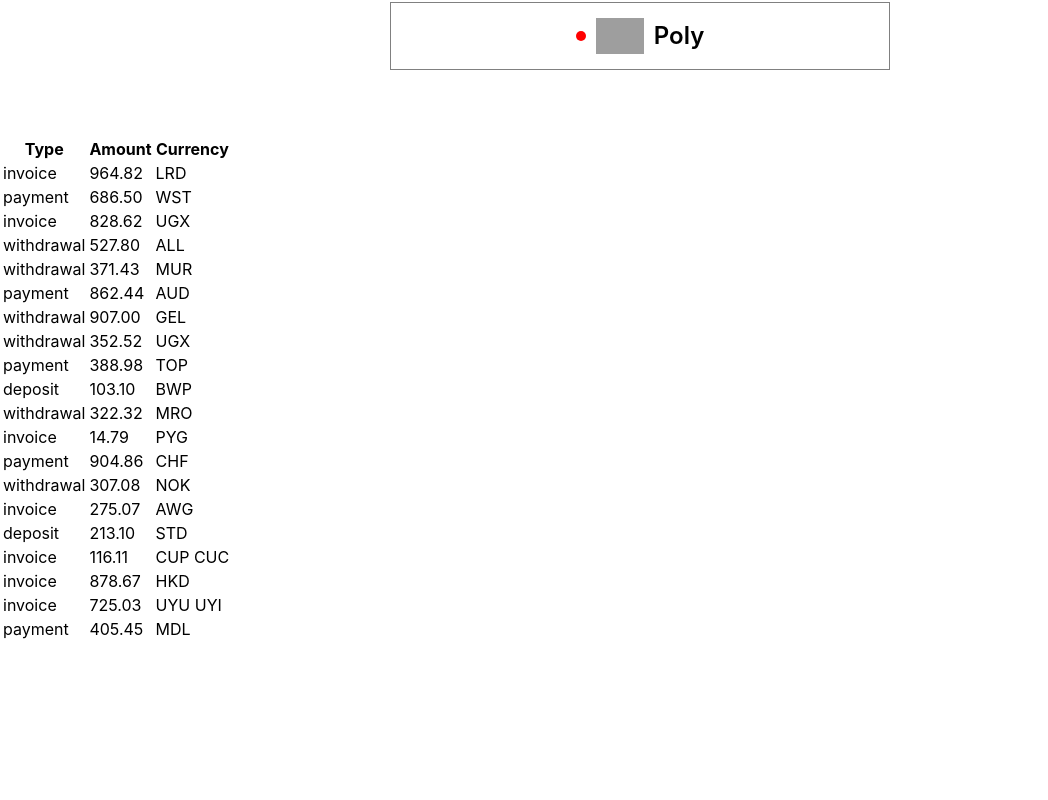
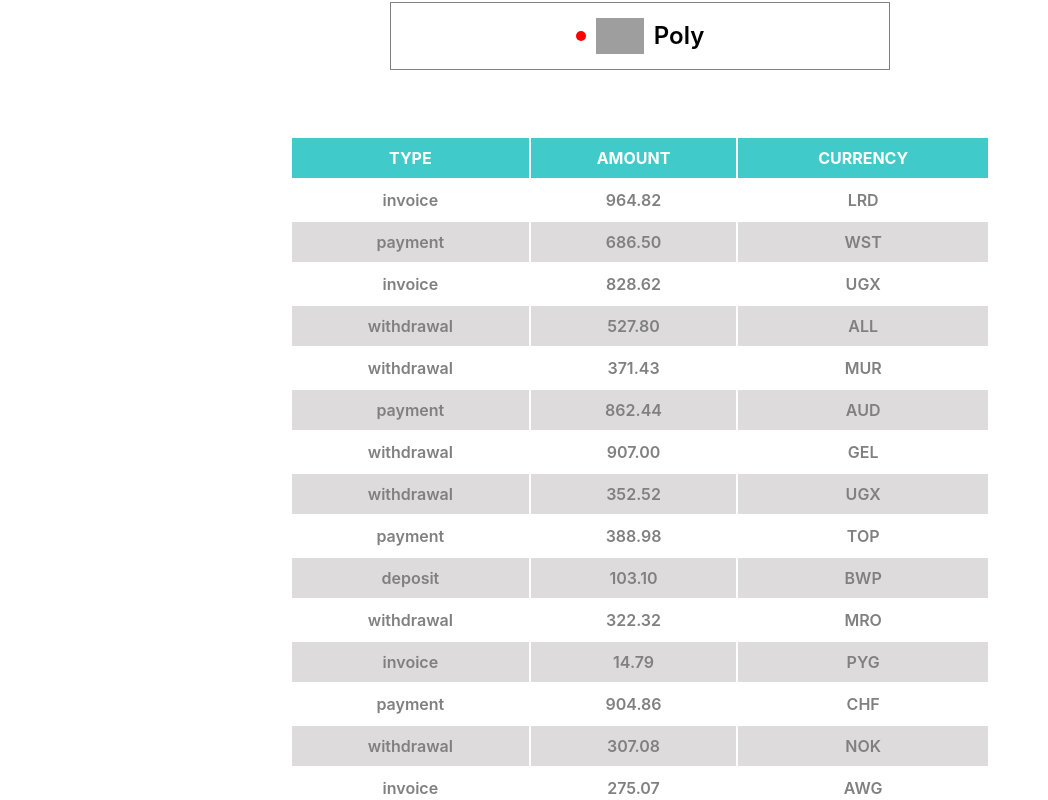
Before and after one commit to simplyNastya/goit-react-hw-01-components, a React (Create React App) app: page / in a window 1280 px wide. Shown: the part 960-1760 px from the top of the page, without its empty margins (0-1048 px from the left). Before the commit the page ends 1602 px from the top, so only its background shows below. Built offline with nearby package versions, Linux system fonts and the light colour scheme; grey boxes are pictures that could not be loaded.

Commit message:
Refactored code
Added styles to 4 task

```diff
--- a/src/components/TransactionHistory/TransactionHistory.jsx
+++ b/src/components/TransactionHistory/TransactionHistory.jsx
@@ -7,12 +7,12 @@ const TransactionHistory = ({ items }) => {
     <TransactionItem key={id} type={type} amount={amount} currency={currency} />
   ));
   return (
-    <table className="transaction-history">
-      <thead>
-        <tr>
-          <th>Type</th>
-          <th>Amount</th>
-          <th>Currency</th>
+    <table className={styles.table}>
+      <thead className={styles.tableHead}>
+        <tr className={styles.tableRow}>
+          <th className={styles.tableCell}>Type</th>
+          <th className={styles.tableCell}>Amount</th>
+          <th className={styles.tableCell}>Currency</th>
         </tr>
       </thead>
 
--- a/src/components/TransactionHistory/TransactionItem/TransactionItem.jsx
+++ b/src/components/TransactionHistory/TransactionItem/TransactionItem.jsx
@@ -3,10 +3,10 @@ import styles from './transactionItem.module.css';
 
 const TransactionItem = ({ id, type, amount, currency }) => {
   return (
-    <tr key={id}>
-      <td>{type}</td>
-      <td>{amount}</td>
-      <td>{currency}</td>
+    <tr key={id} className={styles.tableRow}>
+      <td className={styles.tableDataCell}>{type}</td>
+      <td className={styles.tableDataCell}>{amount}</td>
+      <td className={styles.tableDataCell}>{currency}</td>
     </tr>
   );
 };
--- a/src/components/TransactionHistory/TransactionItem/transactionItem.module.css
+++ b/src/components/TransactionHistory/TransactionItem/transactionItem.module.css
@@ -0,0 +1,12 @@
+.tableDataCell {
+    padding-top: 10px;
+    padding-bottom: 10px;
+
+    font-weight: 600;
+
+    color: gray;
+}
+
+.tableRow:nth-child(2n) {
+    background-color: rgb(221, 219, 219);
+}
--- a/src/components/TransactionHistory/transactionHistory.module.css
+++ b/src/components/TransactionHistory/transactionHistory.module.css
@@ -0,0 +1,20 @@
+.table {
+    width: 700px;
+
+    margin-left: auto;
+    margin-right: auto;
+
+    text-align: center;
+}
+
+.tableHead {
+    text-transform: uppercase;
+
+    color: white;
+    background-color: rgb(64, 202, 202);
+}
+
+.tableCell {
+    padding-top: 10px;
+    padding-bottom: 10px;
+}
```
